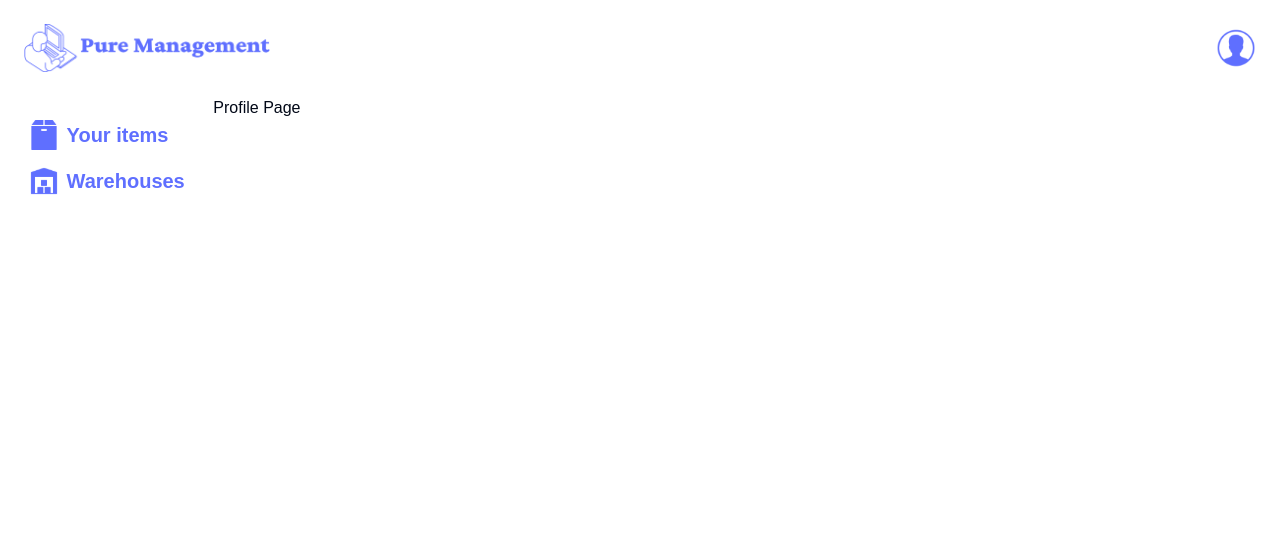
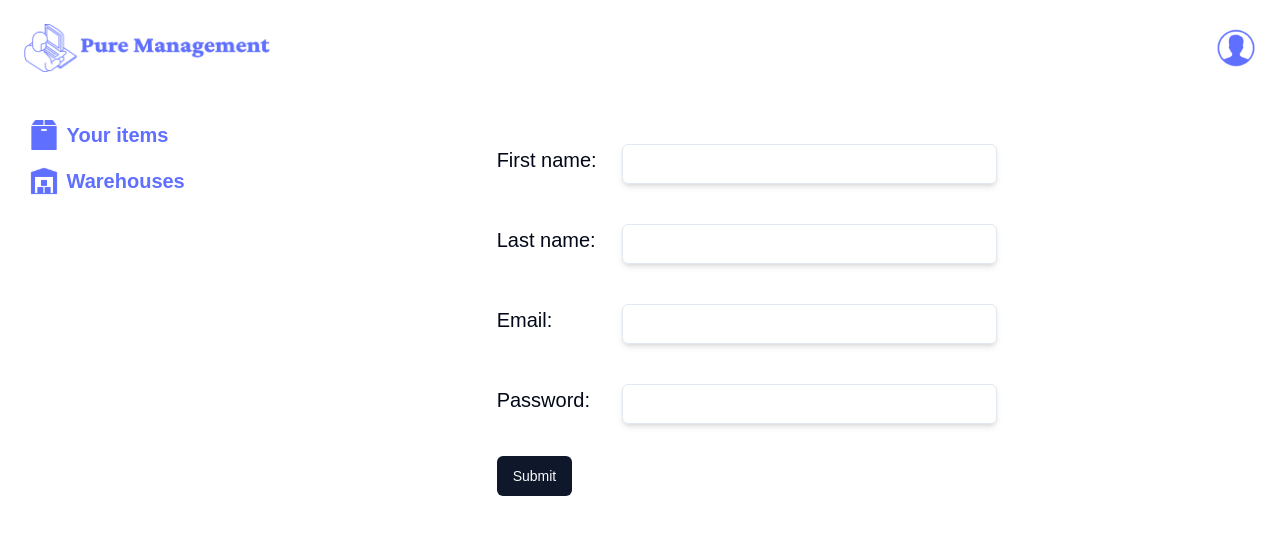
Before and after one commit to MatejKuka/pure-management-web, a Next.js app: page /profile in a window 1280 px wide. Shown: the top 534 px of the page. Built offline with nearby package versions, Linux system fonts and the light colour scheme; a web font is replaced by a local one.

Commit message:
implemented form for Profile page

```diff
--- a/app/globals.css
+++ b/app/globals.css
@@ -82,10 +82,20 @@
   body {
     @apply bg-background text-foreground;
   }
+  /* Custom CSS classes */
   .header-table-row-element {
     @apply font-bold bg-primary-color text-[1rem] text-white ;
   }
   .h1-table-element {
     @apply font-bold text-primary-color p-4 text-2xl ;
   }
+  .profile-form-field {
+    @apply grid grid-cols-12
+  }
+  .profile-form-label {
+    @apply col-span-3 my-auto text-3xl
+  }
+  .profile-form-input {
+    @apply col-span-9 shadow-md
+  }
 }
--- a/app/profile/page.tsx
+++ b/app/profile/page.tsx
@@ -1,8 +1,108 @@
+"use client"
 import React from 'react';
+import {zodResolver} from "@hookform/resolvers/zod"
+import {useForm} from "react-hook-form"
+import {Button} from "@/components/ui/button"
+import {
+  Form,
+  FormControl,
+  FormDescription,
+  FormField,
+  FormItem,
+  FormLabel,
+  FormMessage,
+} from "@/components/ui/form"
+import {Input} from "@/components/ui/input"
+import * as z from "zod"
+
+
+const formSchema = z.object({
+  firstName: z.string().min(2, {
+    message: "Username must be at least 2 characters.",
+  }),
+  lastName: z.string(),
+  email: z.string().email(),
+  password: z.string(),
+})
 
 function Page() {
+  const form = useForm<z.infer<typeof formSchema>>({
+    resolver: zodResolver(formSchema),
+    defaultValues: {
+      firstName: "",
+      lastName: "",
+      email: "",
+      password: "",
+    },
+  })
+
+  function onSubmit(values: z.infer<typeof formSchema>) {
+    console.log(values)
+  }
+
   return (
-    <div>Profile Page</div>
+    <div className={"flex justify-center items-center py-10"}>
+      <div className={"w-[500px]"}>
+        <Form {...form}>
+          <form onSubmit={form.handleSubmit(onSubmit)} className="space-y-8">
+            <FormField
+              control={form.control}
+              name="firstName"
+              render={({field}) => (
+                <FormItem className={"profile-form-field"}>
+                  <FormLabel className={"profile-form-label text-xl"}>First name:</FormLabel>
+                  <FormControl className={"profile-form-input"}>
+                    <Input {...field} />
+                  </FormControl>
+                  <FormMessage className={"col-span-9"}/>
+                </FormItem>
+
+              )}
+            />
+            <FormField
+              control={form.control}
+              name="lastName"
+              render={({field}) => (
+                <FormItem className={"profile-form-field"}>
+                  <FormLabel className={"profile-form-label text-xl"}>Last name:</FormLabel>
+                  <FormControl className={"profile-form-input"}>
+                    <Input {...field} />
+                  </FormControl>
+                  <FormMessage className={"col-span-9"}/>
+                </FormItem>
+              )}
+            />
+            <FormField
+              control={form.control}
+              name="email"
+              render={({field}) => (
+                <FormItem className={"profile-form-field"}>
+                  <FormLabel className={"profile-form-label text-xl"}>Email:</FormLabel>
+                  <FormControl className={"profile-form-input"}>
+                    <Input {...field} />
+                  </FormControl>
+                  <FormMessage className={"col-span-9"}/>
+                </FormItem>
+              )}
+            />
+            <FormField
+              control={form.control}
+              name="password"
+              render={({field}) => (
+                <FormItem className={"profile-form-field"}>
+                  <FormLabel className={"profile-form-label text-xl"}>Password:</FormLabel>
+                  <FormControl className={"profile-form-input"}>
+                    <Input type={"password"} {...field} />
+                  </FormControl>
+                  <FormMessage className={"col-span-9"}/>
+                </FormItem>
+              )}
+            />
+            <Button type="submit">Submit</Button>
+          </form>
+        </Form>
+      </div>
+    </div>
   );
 }
 
```
